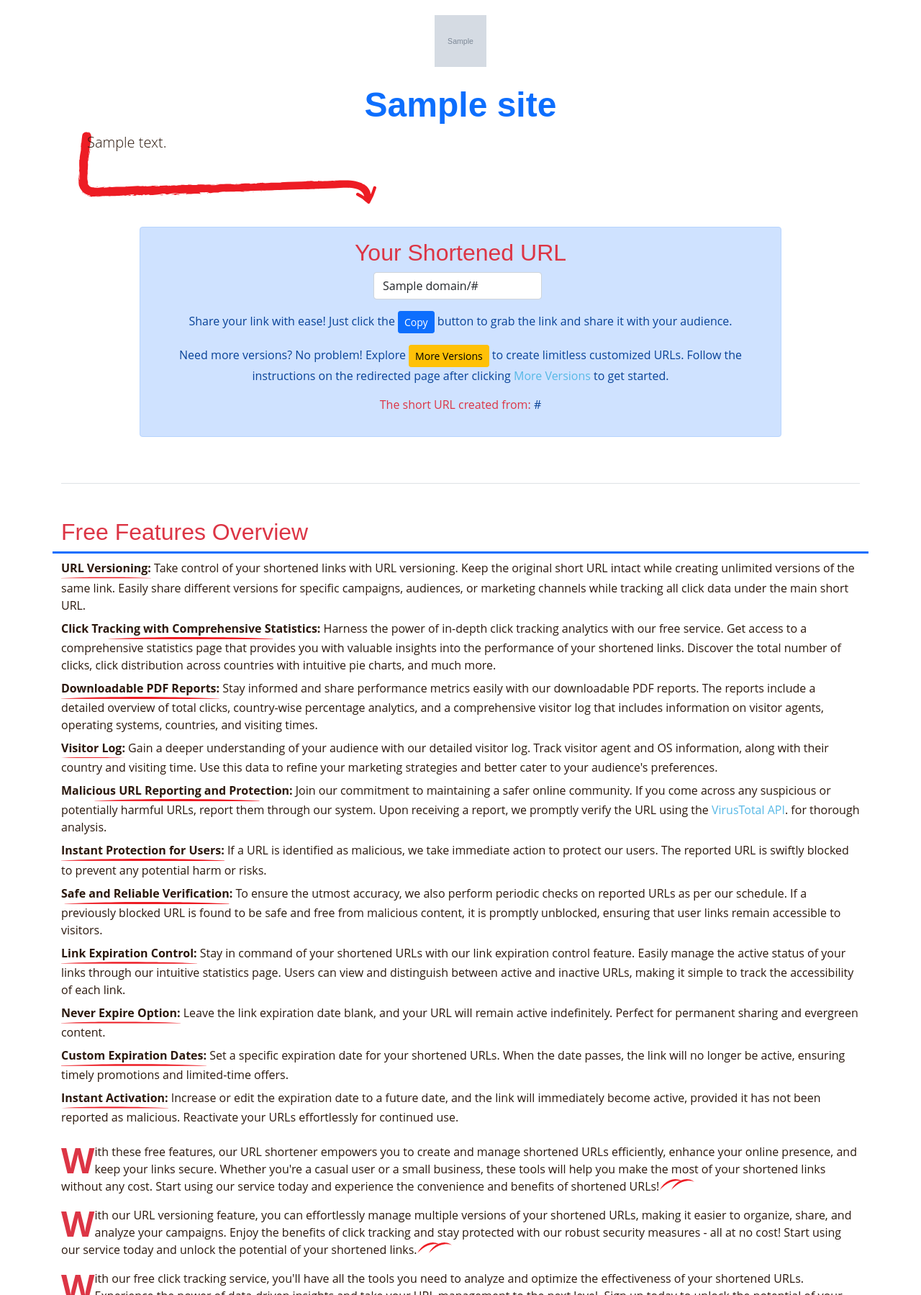
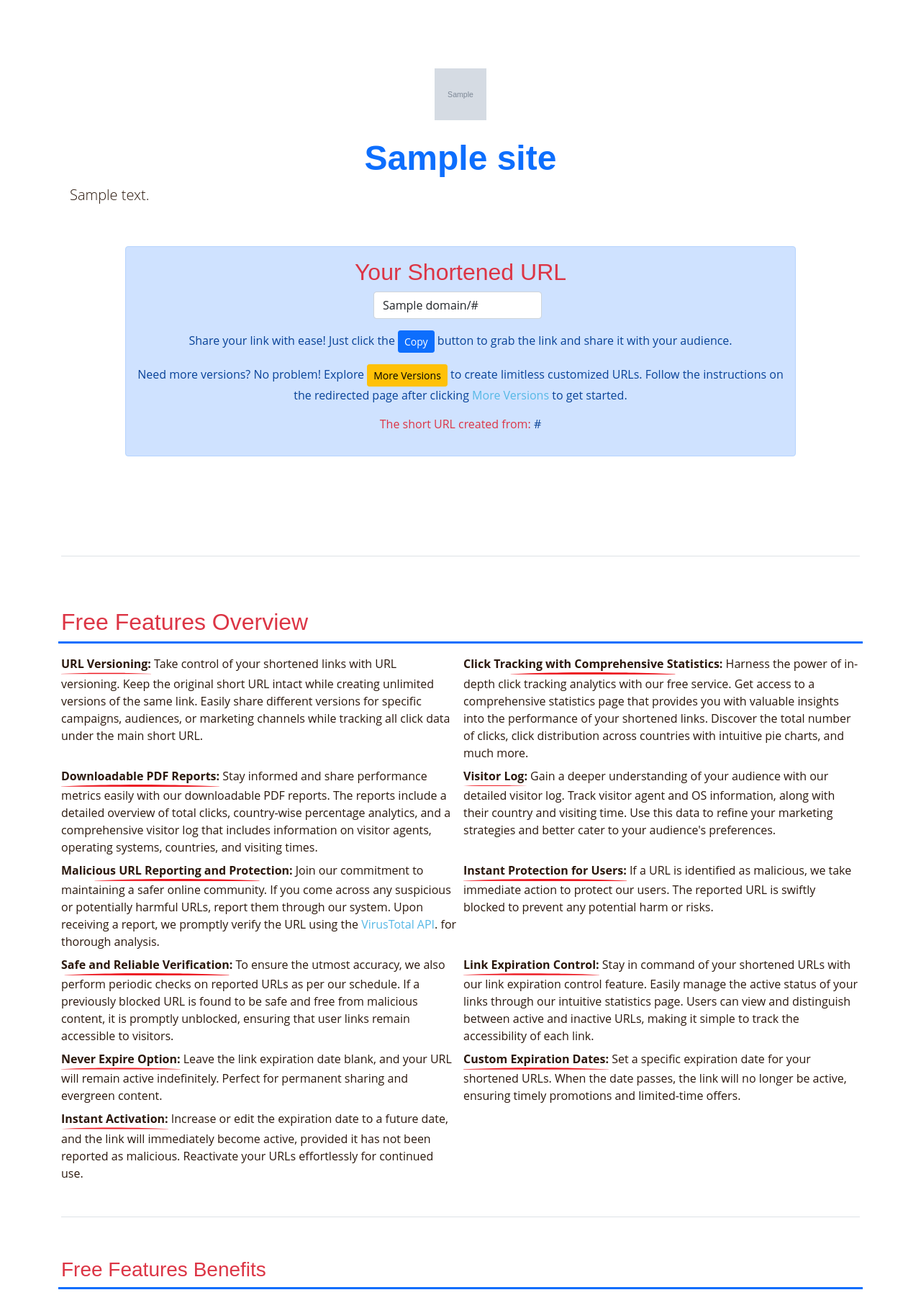
Before and after one commit to haradhansharma/surlxyz, a Django app: template templates/main/index.html in a window 1280 px wide. Shown: the part 87-1886 px from the top of the page at 72% size. Run offline with Django 3.2, Linux system fonts and the light colour scheme; the template is opened without the code that fills it: most values are stand-ins (such as "Sample title", 1, 10 or a date in 2020); grey boxes marked "Sample" are stand-in pictures; parts of the project's set-up code (start-up, migrations or seed data) failed here and were passed over; some libraries are stand-ins or nearby versions.

Commit message:
last update

```diff
--- a/accounts/views.py
+++ b/accounts/views.py
@@ -34,8 +34,7 @@ def delete_avatar(request):
 
 @login_required
 def profile_setting(request, id):
-    print(id)
-    print(request.user.id)
+
     if id == str(request.user.id):
         pass
     else:
--- a/templates/main/index.html
+++ b/templates/main/index.html
@@ -3,15 +3,26 @@
 {% block robot %}<meta name="robots" content="index">{% endblock %}
 {% block content %}
 
-<div class="px-4 py-5 mb-5 text-center  border-bottom ">
+<div class="d-flex align-items-center justfy-content-center vh-100 text-center mb-4 border-bottom ">
+
+
+    <div class="">
         <img class="d-block mx-auto mb-4" src="{{ site_data.favicon }}" alt="{{site_data.title}}" width="72" height="72">
+        {% if request.user_agent.is_mobile or request.user_agent.is_tablet  %}
+        <h1 class="display-5 fw-bold text-primary">Shorten, Share, Succeed</h1>
+        {% else %}
         <h1 class="display-5 fw-bold text-primary">{{site_data.title}}</h1>
+        {% endif %}
         <div class="mt-2">
-
         </div>
         <div class="col-lg-12 mx-auto">
-        <div class="container bg-image-container d-flex flex-column align-items-start" style="background-image: url('{% static 'doodle/top_to_btm.svg' %}'); background-repeat: no-repeat; background-position: left bottom; min-height: 100px;">
+            {% comment %} <div class="container bg-image-container d-flex flex-column align-items-start" style="background-image: url('{% static 'doodle/top_to_btm.svg' %}'); background-repeat: no-repeat; background-position: left bottom; min-height: 100px;"> {% endcomment %}
+            <div class="container d-flex flex-column align-items-start">
+                {% if request.user_agent.is_mobile or request.user_agent.is_tablet  %}
+                <div class="lead mb-1 text-center">Unlock the power of smart link management with our secure and user-friendly URL shortener. </div>
+                {% else %}
                 <div class="lead mb-4">{{ site_data.description|safe }}</div>
+                {% endif %}
             </div>
         </div>
         <div class="col-lg-12 mx-auto">
@@ -20,94 +31,100 @@
             </div>
         </div>
     </div>
+</div>
 
-<div class="border-bottom mb-5">
-    <div class="row justify-content-center">
+<div class="border-bottom mb-2 py-lg-5">
+    <div class="row g-2">
         <h2 class="pb-2 border-bottom border-3 border-primary text-danger">Free Features Overview</h2>
-        <ul class="list-unstyled">
-            <li class="mb-2">
+
+        <div class="col-lg-6">
             <b class="custom-underline">URL Versioning:</b> Take control of your shortened links with URL versioning. Keep the original short URL intact while creating unlimited versions of the same link.
             Easily share different versions for specific campaigns, audiences, or marketing channels while tracking all click data under the main short URL.
-            </li>
+        </div>
 
-            <li class="mb-2">
+        <div class="col-lg-6">
             <b class="custom-underline">Click Tracking with Comprehensive Statistics: </b> Harness the power of in-depth click tracking analytics with our free service.
             Get access to a comprehensive statistics page that provides you with valuable insights into the performance of your shortened links.
             Discover the total number of clicks, click distribution across countries with intuitive pie charts, and much more.
-            </li>
+        </div>
 
-            <li class="mb-2">
+        <div class="col-lg-6">
             <b class="custom-underline">Downloadable PDF Reports: </b> Stay informed and share performance metrics easily with our downloadable PDF reports.
             The reports include a detailed overview of total clicks, country-wise percentage analytics, and a comprehensive visitor
             log that includes information on visitor agents, operating systems, countries, and visiting times.
-            </li>
+        </div>
 
-            <li class="mb-2">
+        <div class="col-lg-6">
             <b class="custom-underline">Visitor Log: </b> Gain a deeper understanding of your audience with our detailed visitor log. Track visitor agent and OS information,
             along with their country and visiting time. Use this data to refine your marketing strategies and better cater to your audience's preferences.
-            </li>
+        </div>
 
-            <li class="mb-2">
+        <div class="col-lg-6">
             <b class="custom-underline">Malicious URL Reporting and Protection:</b> Join our commitment to maintaining a safer online community. If you come across any suspicious or
             potentially harmful URLs, report them through our system. Upon receiving a report, we promptly verify the URL using
             the <a rel="nofollow" href="https://www.virustotal.com/" target="_blank">VirusTotal API</a>.  for thorough analysis.
-            </li>
+        </div>
 
-            <li class="mb-2">
+        <div class="col-lg-6">
             <b class="custom-underline">Instant Protection for Users:</b>  If a URL is identified as malicious, we take immediate action to protect our users.
             The reported URL is swiftly blocked to prevent any potential harm or risks.
-            </li>
+        </div>
 
-            <li class="mb-2">
+        <div class="col-lg-6">
             <b class="custom-underline">Safe and Reliable Verification:</b> To ensure the utmost accuracy, we also perform periodic checks on reported URLs as per our schedule.
             If a previously blocked URL is found to be safe and free from malicious content,
             it is promptly unblocked, ensuring that user links remain accessible to visitors.
-            </li>
+        </div>
 
-            <li class="mb-2">
+        <div class="col-lg-6">
             <b class="custom-underline">Link Expiration Control:</b> Stay in command of your shortened URLs with our link expiration control feature. Easily manage the active status of
             your links through our intuitive statistics page. Users can view and distinguish between active and inactive URLs, making it simple to track the
             accessibility of each link.
-            </li>
-            <li class="mb-2">
+        </div>
+        <div class="col-lg-6">
             <b class="custom-underline">Never Expire Option:</b> Leave the link expiration date blank, and your URL will remain active indefinitely. Perfect for permanent sharing and evergreen content.
-            </li>
-            <li class="mb-2">
+        </div>
+        <div class="col-lg-6">
             <b class="custom-underline">Custom Expiration Dates:</b> Set a specific expiration date for your shortened URLs. When the date passes, the link will no longer be active, ensuring timely
             promotions and limited-time offers.
-            </li>
-            <li class="mb-2">
+        </div>
+        <div class="col-lg-6">
             <b class="custom-underline">Instant Activation:</b> Increase or edit the expiration date to a future date, and the link will immediately become active, provided it has not been reported as malicious.
             Reactivate your URLs effortlessly for continued use.
-            </li>
-        </ul>
+        </div>
+    </div>
+</div>
+<div class="border-bottom mb-2 py-lg-5">
+    <div class="row g-2">
 
-        <p class="first-letter-wrap">
+            <h3 class="pb-2 border-bottom border-3 border-primary text-danger">Free Features Benefits</h3>
+            <p class="first-letter-wrap col-lg-4">
                 With these free features, our URL shortener empowers you to create and manage shortened URLs efficiently, enhance your online presence,
                 and keep your links secure. Whether you're a casual user or a small business, these tools will help you make the most of your shortened
                 links without any cost. Start using our service today and experience the convenience and benefits of shortened URLs!<span class="end-icon"></span>
             </p>
 
-        <p class="first-letter-wrap">With our URL versioning feature, you can effortlessly manage multiple versions of your shortened URLs, making it easier to organize, share, and
+            <p class="first-letter-wrap col-lg-4">With our URL versioning feature, you can effortlessly manage multiple versions of your shortened URLs, making it easier to organize, share, and
                 analyze your campaigns. Enjoy the benefits of click tracking and stay protected with our robust security measures - all at no cost!
                 Start using our service today and unlock the potential of your shortened links.<span class="end-icon"></span>
             </p>
-        <p class="first-letter-wrap">
+            <p class="first-letter-wrap col-lg-4">
                 With our free click tracking service, you'll have all the tools you need to analyze and optimize the effectiveness of your shortened URLs.
                 Experience the power of data-driven insights and take your URL management to the next level. Sign up today to unlock the potential of your
                 shortened links and drive better results for your campaigns.<span class="end-icon"></span>
             </p>
-        <p class="first-letter-wrap">
+            <p class="first-letter-wrap col-lg-4">
                 Rest assured, our robust security measures guarantee that any URL blocked by mistake will be rectified swiftly and efficiently.
                 Your trust and the safety of our users are of paramount importance to us. Together, we create a secure environment for sharing
                 shortened URLs and ensure peace of mind for both users and their visitors.<span class="end-icon"></span>
             </p>
 
-        <p class="first-letter-wrap">
+            <p class="first-letter-wrap col-lg-4">
                 With our link expiration control, you have the flexibility to manage the accessibility of your shortened URLs with ease.
                 Whether you want links that never expire or temporary campaigns, this feature ensures your URLs are always up-to-date and optimally effective.
                 Sign up now to take advantage of this powerful tool and make the most out of your shortened links.<span class="end-icon"></span>
             </p>
+
 
     </div>
 </div>
--- a/templates/registration/profile_settings.html
+++ b/templates/registration/profile_settings.html
@@ -35,7 +35,6 @@
                     <span class="text-error invalid-feedback">{{ avatar_form.avatar.errors  }}</span>
                 </div>
                 <input class="btn btn-primary" name="avatar_form" name="avatar_form" type="submit"  value="Upload">
-
             </form>
         {% endif %}
 
```
Lines whose indentation alone changed are shown as unchanged.
